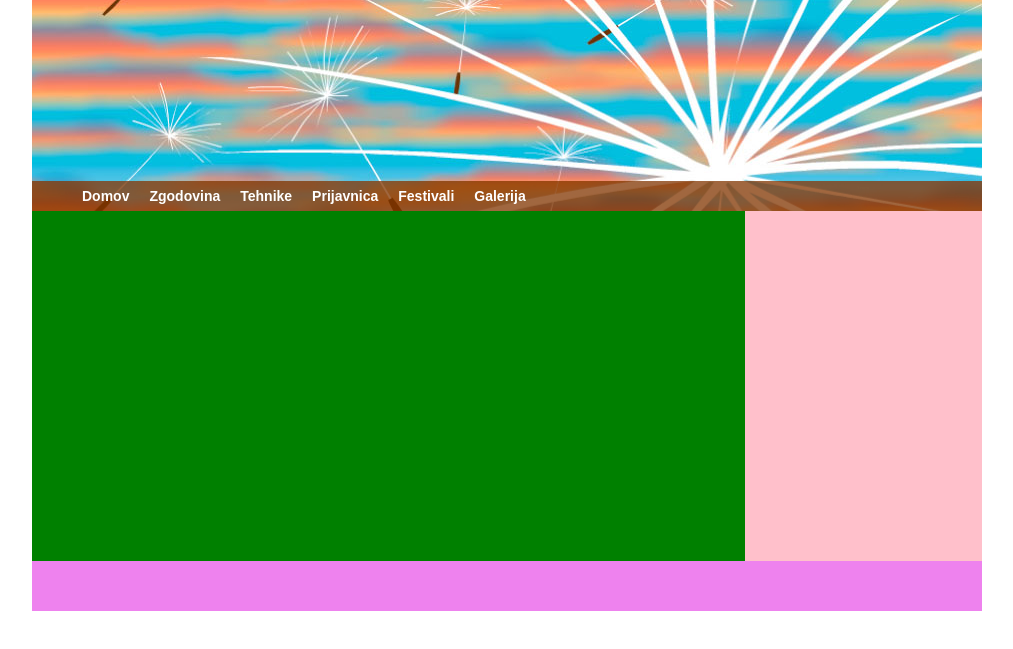
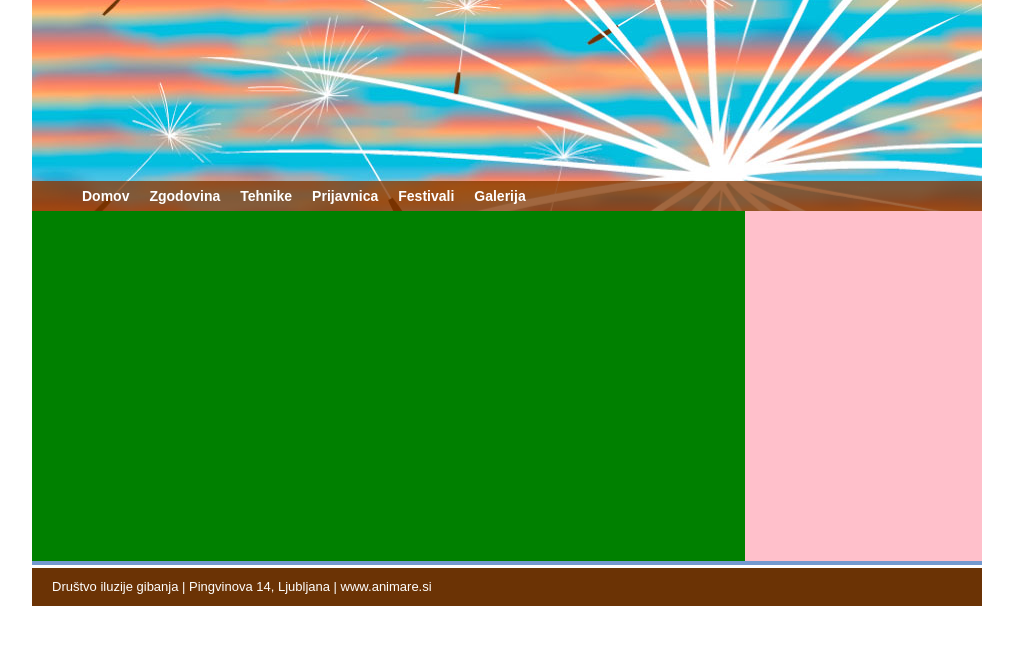
Before and after one commit to Masa120/www.animare.si, a plain HTML site: page index.html in a window 1280 px wide. Shown: the part 119-768 px from the top of the page, without its empty margins (133-1146 px from the left). Drawn offline with Linux system fonts and the light colour scheme.

Commit message:
Oblikuj nogo

```diff
--- a/index.html
+++ b/index.html
@@ -41,7 +41,9 @@
 				<article id="Clanek"></article>
 				<aside id="Sorodno"></aside>
 			</section>
-			<footer id="Noga"></footer>
+			<footer id="Noga">
+				Društvo iluzije gibanja | Pingvinova 14, Ljubljana | <a href="http://www.animare.si" target="_blank">www.animare.si</a>
+			</footer>
 		</div>
 	</body>
 </html>
--- a/slogi.css
+++ b/slogi.css
@@ -116,7 +116,21 @@ html,body{
 }
 
 #Noga {
-	background-color: violet;
-	height: 50px;
+	background-image: linear-gradient(to bottom, #739ad0 0, #739ad0 10%, #fff 10%, #fff 15%, #6b3305 15%, #6b3305 100%);
+	background-repeat: repeat-x;
+	color: white;
+	padding: 18px 0 0 20px;
+	margin-bottom: 45px;
+	box-sizing: border-box;
+	height: 45px;
 	width: 950px;
 }
+
+#Noga a {
+	color: white;
+	text-decoration: none;
+}
+
+#Noga a:hover {
+	text-decoration: underline;
+}
```
Also changed, not shown: Grafika/noga.png (deleted).
